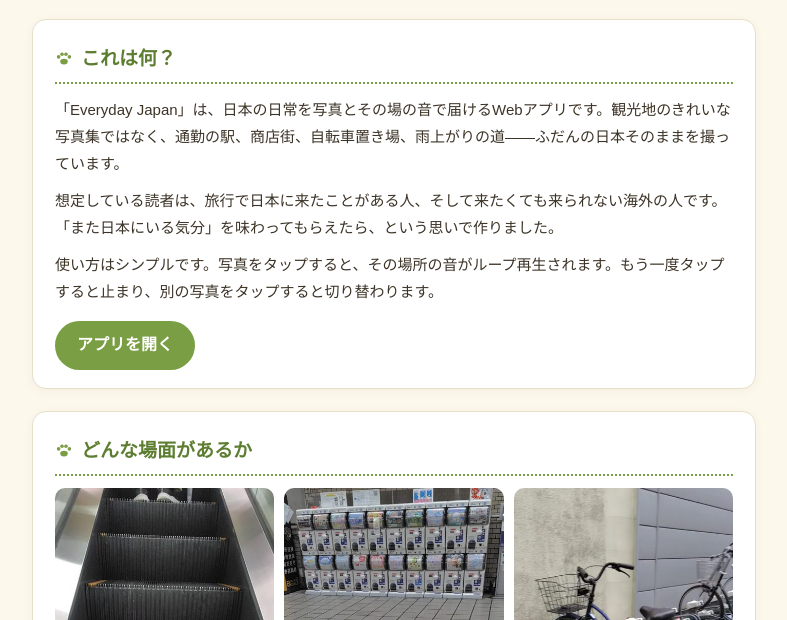
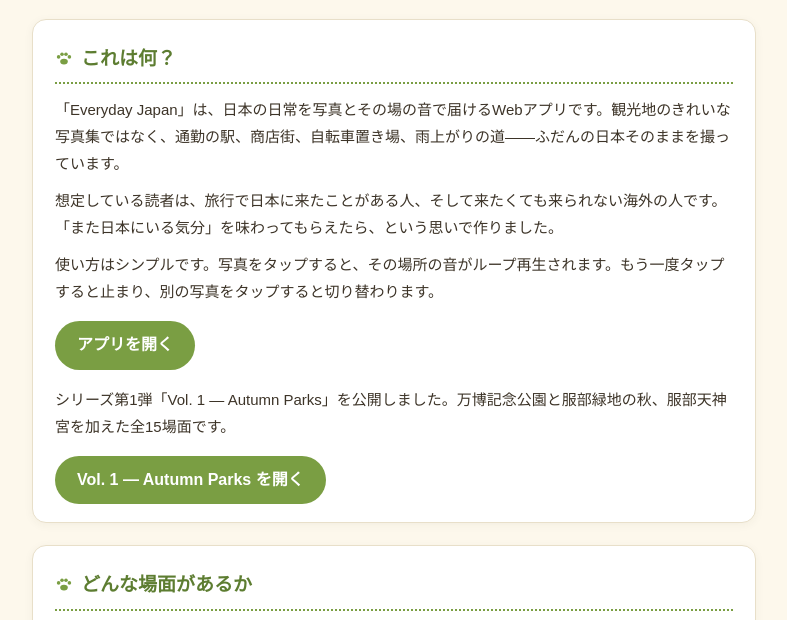
Before and after one commit to komomo0680-oss/tumikazu, a plain HTML site: page everyday-japan.html in a window 1280 px wide. Shown: the part 131-751 px from the top of the page, without its empty margins (246-1033 px from the left). Drawn offline with Linux system fonts and the light colour scheme.

Commit message:
Add files via upload

```diff
--- a/everyday-japan.html
+++ b/everyday-japan.html
@@ -46,6 +46,8 @@
     <p>想定している読者は、旅行で日本に来たことがある人、そして来たくても来られない海外の人です。「また日本にいる気分」を味わってもらえたら、という思いで作りました。</p>
     <p>使い方はシンプルです。写真をタップすると、その場所の音がループ再生されます。もう一度タップすると止まり、別の写真をタップすると切り替わります。</p>
     <a class="btn" href="https://komomo0680-oss.github.io/everyday-japan/">アプリを開く</a>
+    <p style="margin-top:16px;">シリーズ第1弾「Vol. 1 — Autumn Parks」を公開しました。万博記念公園と服部緑地の秋、服部天神宮を加えた全15場面です。</p>
+    <a class="btn" href="https://komomo0680-oss.github.io/everyday-japan-vol1/">Vol. 1 — Autumn Parks を開く</a>
   </section>
 
   <section>
```
